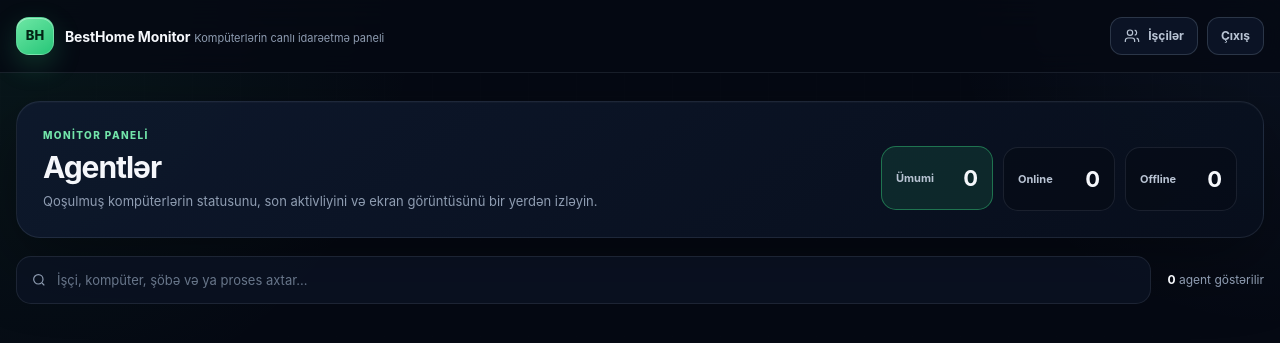
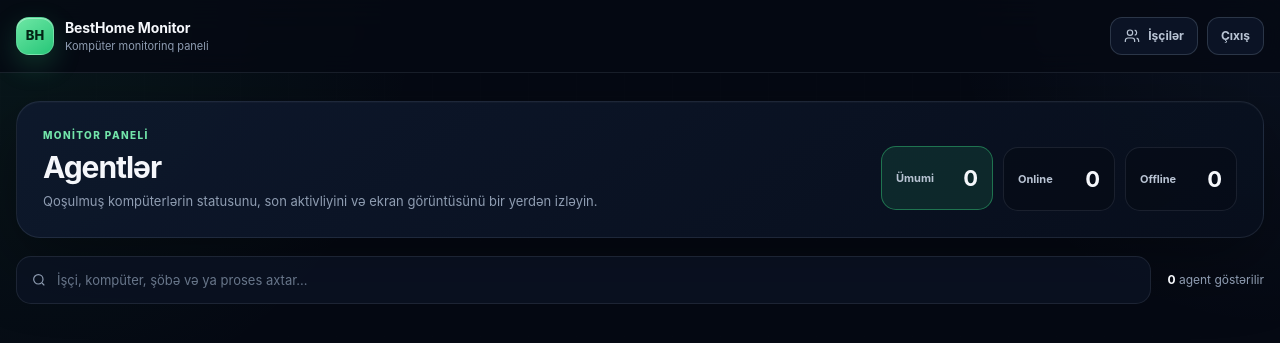
Before and after one commit to AsadAsadov/server, a Flask app: page / in a window 1280 px wide. Shown: the top 343 px of the page. Run offline with Flask 3, Linux system fonts and the light colour scheme; the visitor is signed in with stand-in values (Sample User, id 1); data that the repository does not hold is empty.

Commit message:
Clean dashboard brand header spacing

```diff
--- a/templates/dashboard.html
+++ b/templates/dashboard.html
@@ -11,9 +11,9 @@
   <div class="header-inner">
     <a class="brand" href="{{ url_for('main.dashboard') }}">
       <span class="badge">BH</span>
-      <span>
-        <span class="brand-title">BestHome Monitor</span>
-        <span class="brand-subtitle">Kompüterlərin canlı idarəetmə paneli</span>
+      <span style="display:flex;flex-direction:column;min-width:0;line-height:1.15;gap:3px">
+        <span class="brand-title" style="display:block">BestHome Monitor</span>
+        <span class="brand-subtitle" style="display:block">Kompüter monitorinq paneli</span>
       </span>
     </a>
     <nav class="header-actions">
```
